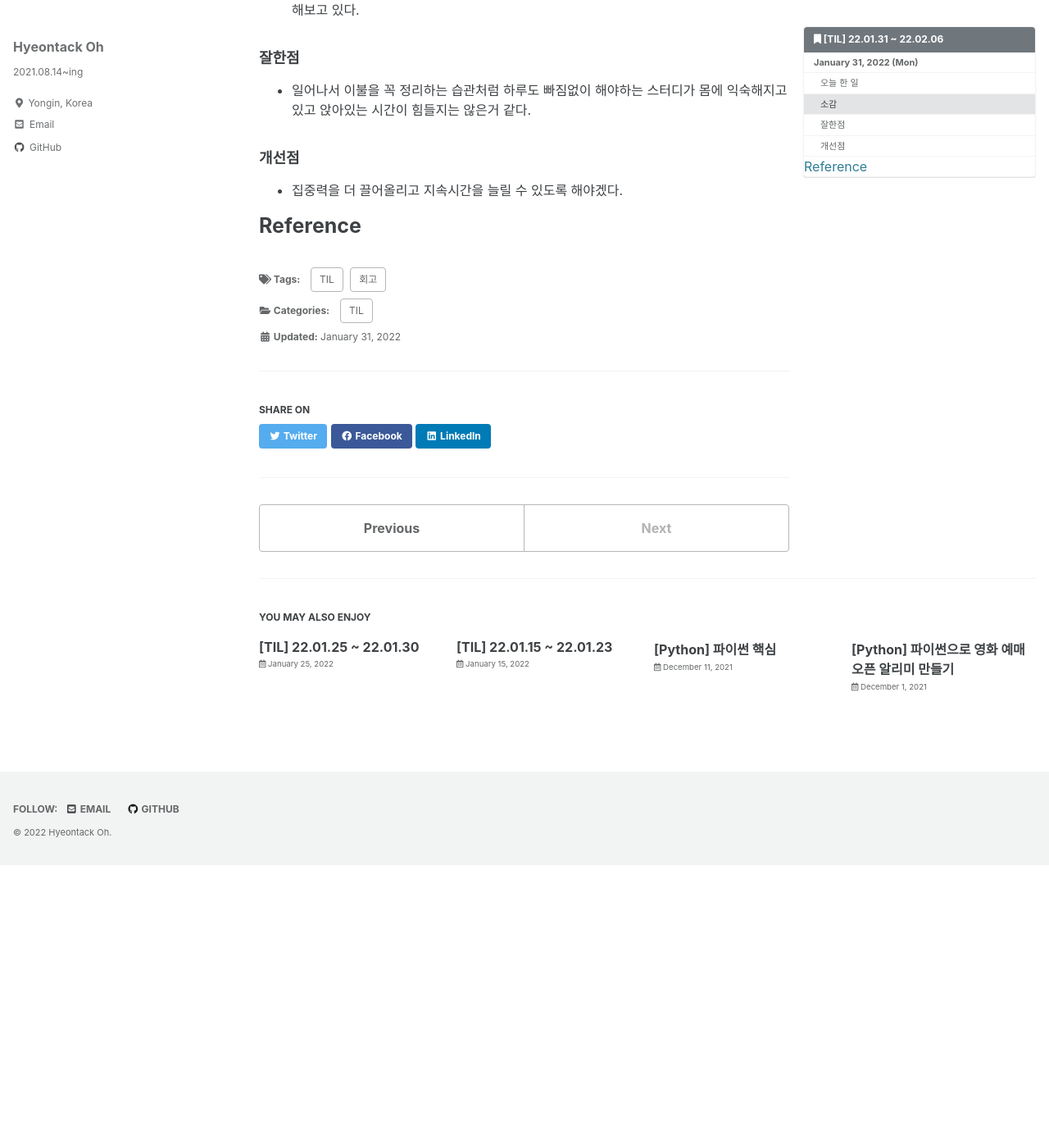
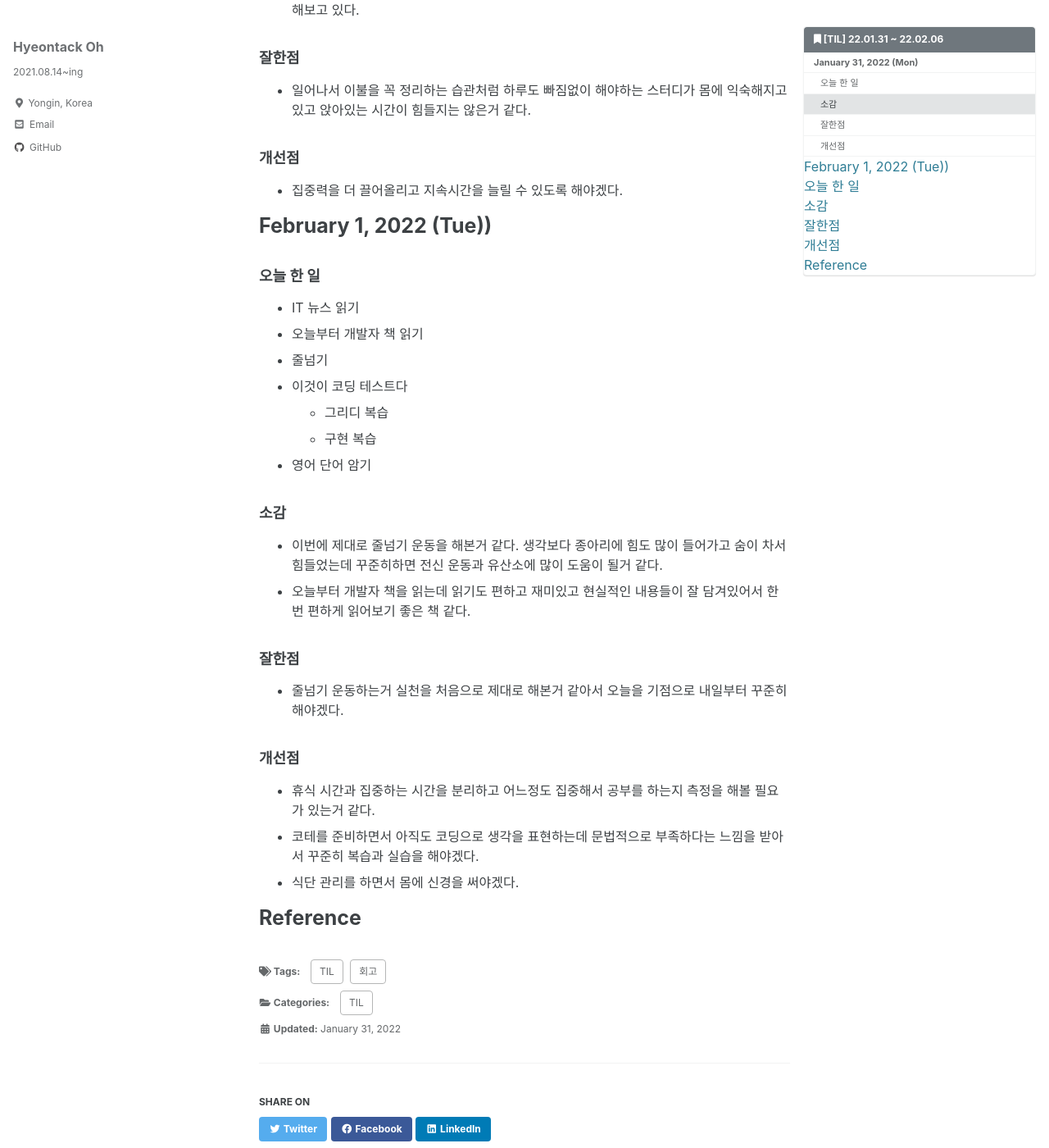
Before and after one commit to hyeontack5/hyeontack5.github.io, a Jekyll site: the page built from _posts/TIL/2022-01-31-[TIL] 22.01.31 ~ 22.02.06.md, in a window 1280 px wide and 1400 px high, scrolled down 643 px. Shown: the whole window at 82% size. Built offline with Jekyll 4.4.1, drawn with Linux system fonts in a browser that asks for light colours; cached includes are drawn as plain includes; before the commit the page ends 1698 px from its top, so only the background shows below that.

Commit message:
Docs: 22.02.01 회고

```diff
--- a/_posts/TIL/2022-01-31-[TIL] 22.01.31 ~ 22.02.06.md
+++ b/_posts/TIL/2022-01-31-[TIL] 22.01.31 ~ 22.02.06.md
@@ -34,4 +34,27 @@ toc_icon: "bookmark"
 ### 개선점
 - 집중력을 더 끌어올리고 지속시간을 늘릴 수 있도록 해야겠다.
 
+# February 1, 2022 (Tue))
+
+### 오늘 한 일
+- IT 뉴스 읽기
+- 오늘부터 개발자 책 읽기
+- 줄넘기
+- 이것이 코딩 테스트다
+  - 그리디 복습
+  - 구현 복습
+- 영어 단어 암기
+
+### 소감
+- 이번에 제대로 줄넘기 운동을 해본거 같다. 생각보다 종아리에 힘도 많이 들어가고 숨이 차서 힘들었는데 꾸준히하면 전신 운동과 유산소에 많이 도움이 될거 같다.
+- 오늘부터 개발자 책을 읽는데 읽기도 편하고 재미있고 현실적인 내용들이 잘 담겨있어서 한번 편하게 읽어보기 좋은 책 같다.
+
+### 잘한점
+- 줄넘기 운동하는거 실천을 처음으로 제대로 해본거 같아서 오늘을 기점으로 내일부터 꾸준히 해야겠다.
+
+### 개선점
+- 휴식 시간과 집중하는 시간을 분리하고 어느정도 집중해서 공부를 하는지 측정을 해볼 필요가 있는거 같다.
+- 코테를 준비하면서 아직도 코딩으로 생각을 표현하는데 문법적으로 부족하다는 느낌을 받아서 꾸준히 복습과 실습을 해야겠다.
+- 식단 관리를 하면서 몸에 신경을 써야겠다.
+
 # Reference
```
